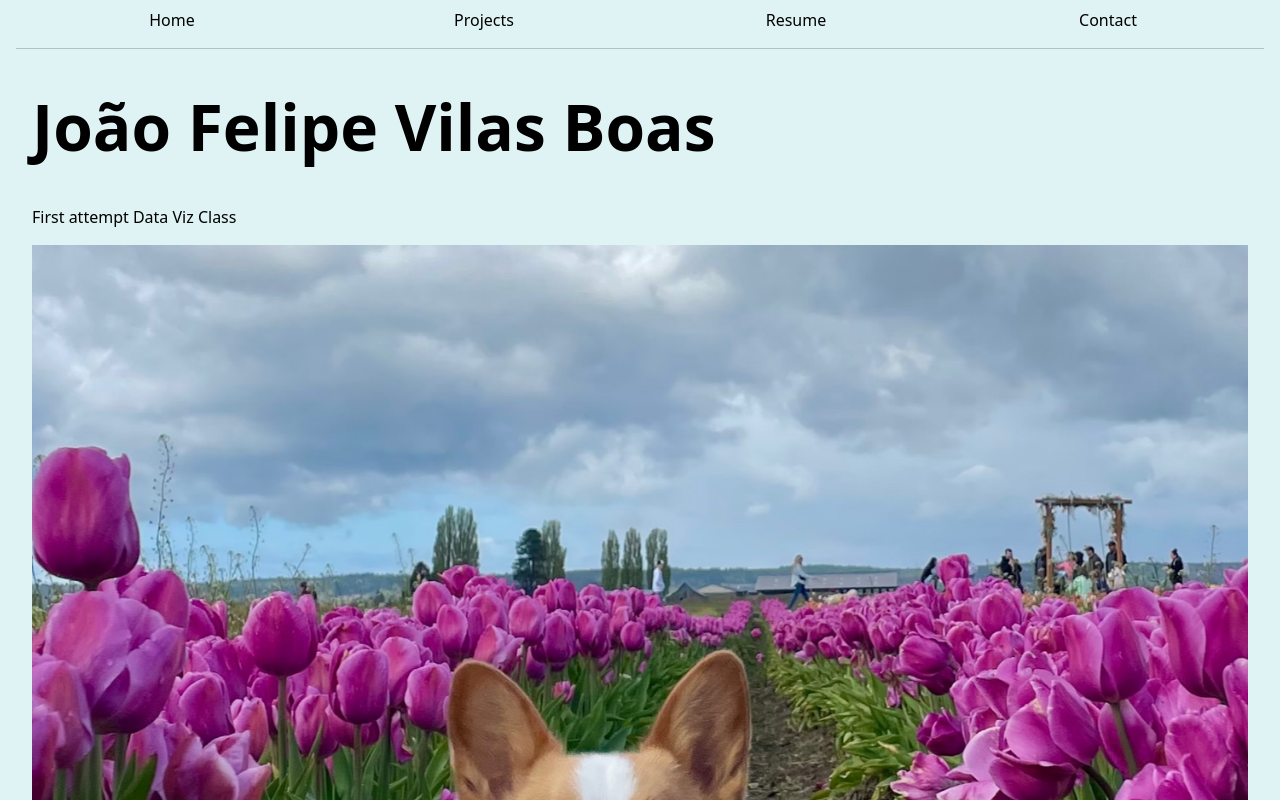
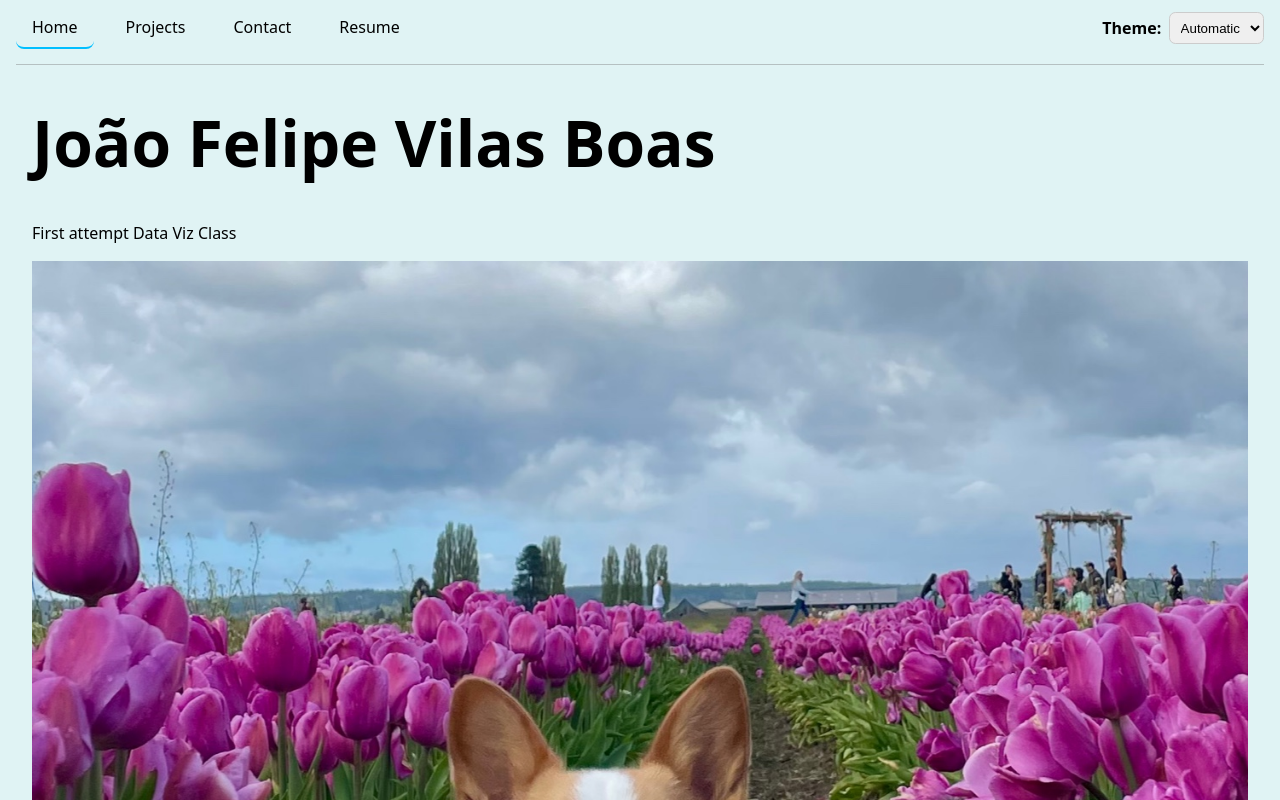
Before and after one commit to Vilasz/Data_Viz_Lab_04_plus, a SvelteKit app: page / in a window 1280 px wide. Shown: the top 800 px of the page. Built offline with nearby package versions, Linux system fonts and the light colour scheme.

Commit message:
Adding Black and Light Themes

```diff
--- /dev/null
+++ b/src/routes/+layout.svelte
@@ -0,0 +1,111 @@
+<script>
+	import { base } from "$app/paths";
+	import { page } from "$app/stores";
+	import { onMount } from "svelte";
+
+	let pages = [
+		{ url: "/", title: "Home" },
+		{ url: "/projects", title: "Projects" },
+		{ url: "/contact", title: "Contact" },
+		{ url: "/resume", title: "Resume" }
+	];
+
+	// Use "auto" to indicate automatic (OS) preference.
+	let colorScheme = "auto";
+	let root = globalThis?.document?.documentElement;
+
+	onMount(() => {
+		// Retrieve saved theme or default to "auto"
+		colorScheme = localStorage.getItem("colorScheme") ?? "auto";
+		applyColorScheme();
+	});
+
+	// Call applyColorScheme() on each change
+	function applyColorScheme() {
+		if (!root) return;
+		// "auto" clears manual overrides so the OS theme is used
+		if (colorScheme === "auto") {
+			root.style.setProperty("color-scheme", "light dark");
+			root.classList.remove("light-theme", "dark-theme");
+		} else {
+			// When a manual option is chosen, use that value
+			root.style.setProperty("color-scheme", colorScheme);
+			root.classList.remove("light-theme", "dark-theme");
+			root.classList.add(colorScheme === "light" ? "light-theme" : "dark-theme");
+		}
+		localStorage.setItem("colorScheme", colorScheme);
+	}
+</script>
+
+<nav>
+	<div class="nav-links">
+		{#each pages as p}
+			<a
+				href={p.url.startsWith("http") ? p.url : `${base}${p.url}`}
+				class:active={$page.route.id === p.url}
+				target={p.url.startsWith("http") ? "_blank" : undefined}
+			>
+				{p.title}
+			</a>
+		{/each}
+	</div>
+
+	<div class="theme-switcher">
+		<label for="theme-select">Theme:</label>
+		<select id="theme-select" bind:value={colorScheme} on:change={applyColorScheme}>
+			<option value="auto">Automatic</option>
+			<option value="light">Light</option>
+			<option value="dark">Dark</option>
+		</select>
+	</div>
+</nav>
+
+<slot />
+
+<style>
+	nav {
+		display: flex;
+		justify-content: space-between;
+		align-items: center;
+		border-bottom: 1px solid var(--grey, oklch(80% 3% 200));
+		padding-bottom: 0.5rem;
+		margin-bottom: 1rem;
+		flex-wrap: wrap;
+		gap: 1rem;
+	}
+
+	.nav-links {
+		display: flex;
+		gap: 1rem;
+	}
+
+	a {
+		text-decoration: none;
+		color: inherit;
+		text-align: center;
+		padding: 0.5rem 1rem;
+		border-radius: 0.5rem;
+		transition: background-color 0.3s ease, color 0.3s ease;
+	}
+
+	a:hover {
+		color: var(--white);
+		background-color: var(--grey, oklch(80% 3% 200));
+	}
+
+	a.active {
+		border-bottom: 2px solid var(--skyblue, deepskyblue);
+	}
+
+	.theme-switcher {
+		display: flex;
+		align-items: center;
+		gap: 0.5rem;
+	}
+
+	select {
+		padding: 0.4rem;
+		border-radius: 0.4rem;
+		border: 1px solid #ccc;
+	}
+</style>
--- a/static/global.js
+++ b/static/global.js
@@ -1,4 +1,4 @@
-console.log("IT’S ALIVE!");
+/* console.log("IT’S ALIVE!");
 
 function $$ (selector, context = document) {
     return Array.from(context.querySelectorAll(selector));
@@ -36,3 +36,4 @@ for (let p of pages) {
     nav.insertAdjacentHTML("beforeend", `<a href="${ url }">${ title }</a>` );
 
 }
+    */
--- a/static/style.css
+++ b/static/style.css
@@ -1,22 +1,42 @@
+/* =============================
+   BASE VARIABLES
+============================= */
+:root {
+    --grey: oklch(80% 3% 200);
+    --white: #ffffff;
+    --black: #1a1a1a;
+    --dark-grey: #2a2a2a;
+    --button-bg: oklch(80% 3% 200);
+    --button-hover: oklch(80% 3% 150);
+    --skyblue: deepskyblue;
+}
+
+/* =============================
+   DEFAULT LIGHT THEME (fallback)
+============================= */
 body {
-    /* Set line height to 1.5 times the font size
-       and use the OS’s UI font as the website font
-     */
     font: 100%/1.5 system-ui;
+    /* background-color: oklch(from var(--grey) 95% 5% h); */
+    color: black;
     max-width: 100%;
     margin: 0 auto;
     padding: 0 1rem;
 }
-nav{
+
+/* =============================
+   NAVIGATION STYLES
+============================= */
+nav {
     display: flex;
     justify-content: space-between;
     align-items: center;
-    border-bottom-width: 1px;
-    border-bottom-style: solid;
-    border-bottom-color: oklch(80% 3% 200);
+    border-bottom: 1px solid var(--grey);
     padding-bottom: 0.5rem;
     margin-bottom: 1rem;
+    flex-wrap: wrap;
+    gap: 1rem;
 }
+
 nav a {
     flex: 1;
     text-decoration: none;
@@ -25,21 +45,26 @@ nav a {
     padding: 0.5rem;
     transition: color 0.3s ease, background-color 0.3s ease;
 }
+
 nav a:hover {
     color: var(--white);
-    background-color: oklch(80% 3% 200);
+    background-color: var(--grey);
 }
+
 nav a.active {
     border-bottom: 2px solid var(--skyblue);
 }
-:root {
-    --grey: oklch(80% 3% 200);
-    --white: #ffffff;
+
+/* =============================
+   CONTAINER & BODY CLASSES
+============================= */
+.container {
+    background-color: var(--white);
 }
-body { background-color: oklch(from var(--grey) 95% 5% h); } /*a lighter grey*/
-.container { background-color: var(--white); }
 
-/* Contact Form Styles */
+/* =============================
+   CONTACT FORM
+============================= */
 .contact-form {
     max-width: 600px;
     margin: 2rem auto;
@@ -72,7 +97,7 @@ body { background-color: oklch(from var(--grey) 95% 5% h); } /*a lighter grey*/
     margin-top: 1rem;
     border: none;
     border-radius: 4px;
-    background-color: oklch(80% 3% 200);
+    background-color: var(--button-bg);
     color: var(--white);
     font-size: 1rem;
     cursor: pointer;
@@ -80,11 +105,11 @@ body { background-color: oklch(from var(--grey) 95% 5% h); } /*a lighter grey*/
 }
 
 .contact-form button:hover {
-    background-color: oklch(80% 3% 150);
+    background-color: var(--button-hover);
 }
+
 input, textarea {
     font: 100%/1.5 system-ui;
-
 }
 
 label, input, textarea, button {
@@ -100,7 +125,9 @@ img {
     max-width: 100%;
 }
 
-/* Step 4.3: Applying a responsive grid */
+/* =============================
+   PROJECT GRID
+============================= */
 .projects {
     display: grid;
     grid-template-columns: repeat(auto-fill, minmax(15em, 1fr));
@@ -117,7 +144,9 @@ img {
     margin: 0;
 }
 
-/* Step 4.4: Finishing touches */
+/* =============================
+   TYPOGRAPHY
+============================= */
 h1 {
     font-size: 400%;
 }
@@ -127,7 +156,112 @@ h1, h2, h3, h4, h5, h6 {
     text-wrap: balance;
 }
 
-form{
+form {
     display: grid;
     grid-template-columns: 1fr 1fr;
 }
+
+/* =============================
+   DARK THEME - CLASS BASED
+============================= */
+.dark-theme body {
+    background-color: var(--black);
+    color: white;
+}
+
+.dark-theme .container,
+.dark-theme .contact-form {
+    background-color: var(--dark-grey);
+}
+
+.dark-theme nav a:hover {
+    background-color: #333;
+}
+
+.dark-theme .contact-form button {
+    background-color: #555;
+    color: white;
+}
+
+.dark-theme .contact-form button:hover {
+    background-color: #666;
+}
+
+/* =============================
+   LIGHT THEME - CLASS BASED
+============================= */
+.light-theme body {
+    background-color: oklch(from var(--grey) 95% 5% h);
+    color: black;
+}
+
+.light-theme .container,
+.light-theme .contact-form {
+    background-color: var(--white);
+}
+
+.light-theme nav a:hover {
+    background-color: var(--grey);
+}
+
+.light-theme .contact-form button {
+    background-color: var(--button-bg);
+    color: var(--white);
+}
+
+.light-theme .contact-form button:hover {
+    background-color: var(--button-hover);
+}
+
+/* =============================
+   AUTO THEME VIA MEDIA QUERY
+============================= */
+@media (prefers-color-scheme: dark) {
+    :root:not(.light-theme):not(.dark-theme) body {
+        background-color: var(--black);
+        color: white;
+    }
+
+    :root:not(.light-theme):not(.dark-theme) .container,
+    :root:not(.light-theme):not(.dark-theme) .contact-form {
+        background-color: var(--dark-grey);
+    }
+
+    :root:not(.light-theme):not(.dark-theme) nav a:hover {
+        background-color: #333;
+    }
+
+    :root:not(.light-theme):not(.dark-theme) .contact-form button {
+        background-color: #555;
+        color: white;
+    }
+
+    :root:not(.light-theme):not(.dark-theme) .contact-form button:hover {
+        background-color: #666;
+    }
+}
+
+@media (prefers-color-scheme: light) {
+    :root:not(.light-theme):not(.dark-theme) body {
+        background-color: oklch(from var(--grey) 95% 5% h);
+        color: black;
+    }
+
+    :root:not(.light-theme):not(.dark-theme) .container,
+    :root:not(.light-theme):not(.dark-theme) .contact-form {
+        background-color: var(--white);
+    }
+
+    :root:not(.light-theme):not(.dark-theme) nav a:hover {
+        background-color: var(--grey);
+    }
+
+    :root:not(.light-theme):not(.dark-theme) .contact-form button {
+        background-color: var(--button-bg);
+        color: var(--white);
+    }
+
+    :root:not(.light-theme):not(.dark-theme) .contact-form button:hover {
+        background-color: var(--button-hover);
+    }
+}
```
Lines whose indentation alone changed are shown as unchanged.
